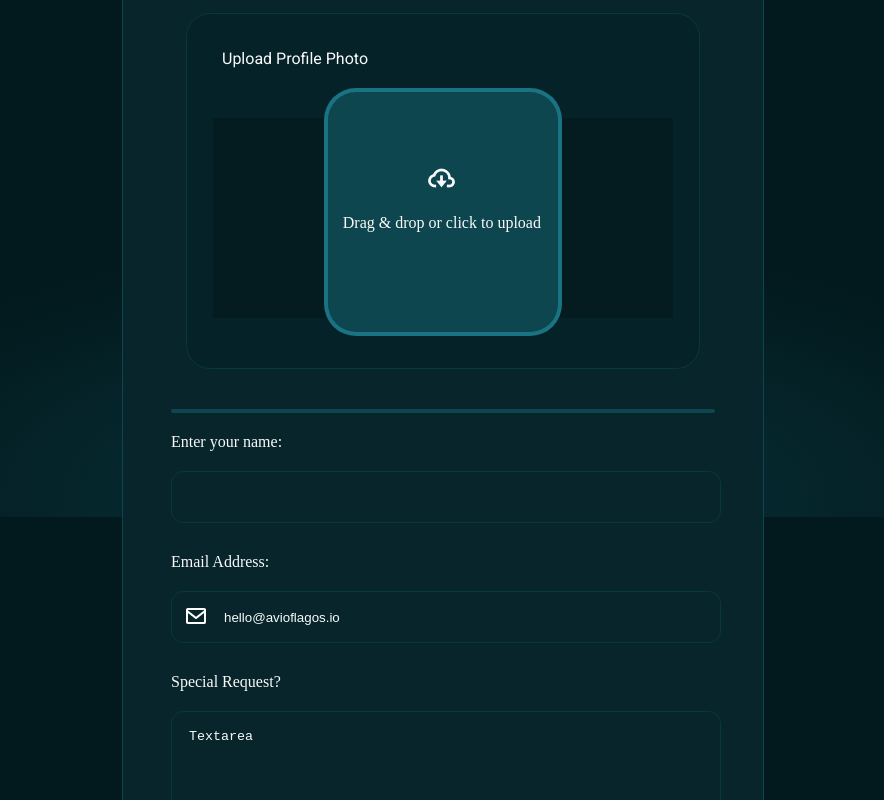
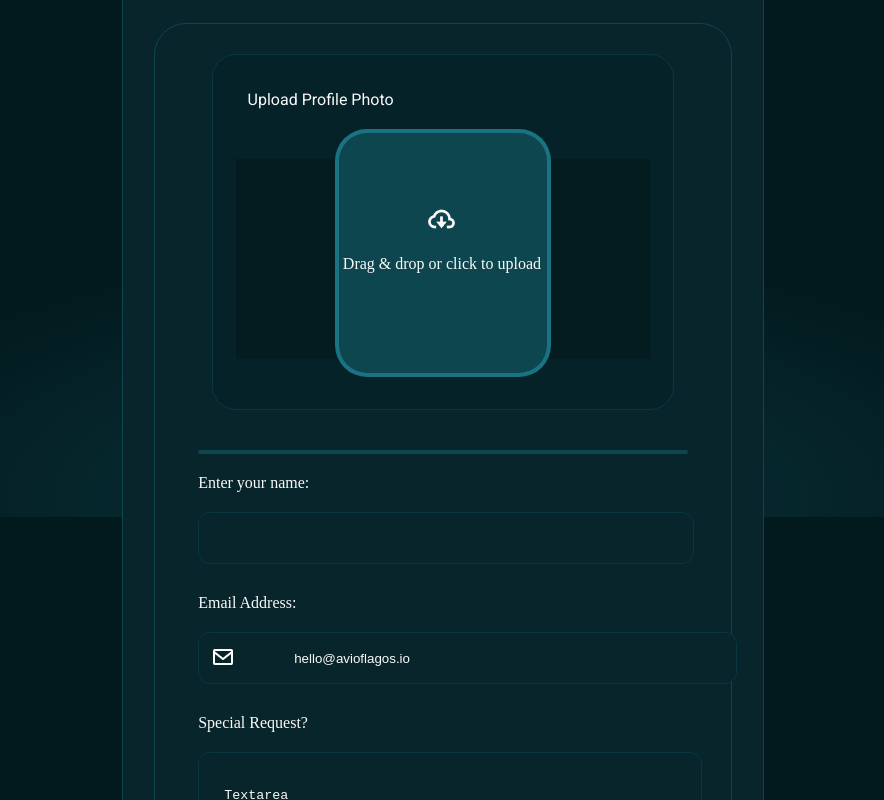
Before and after one commit to Nyerhowho9/HNG_12_TASK_2-Ticket-conferencing-app, a React (Vite) app: page / in a window 1280 px wide. Both pictures are taken after a click on the button "Next". Shown: the part 283-1083 px from the top of the page, without its empty margins (197-1081 px from the left). Built offline with nearby package versions, Linux system fonts and the light colour scheme; a web font is replaced by a local one.

Commit message:
fixed avatar upload issue and added a border and background color to the form

```diff
--- a/src/pages/Details.jsx
+++ b/src/pages/Details.jsx
@@ -61,7 +61,7 @@ export default function Details() {
         setUploading(true); // Indicate uploading
         const formDataCloudinary = new FormData();
         formDataCloudinary.append("file", file);
-        formDataCloudinary.append("upload_preset", CLOUDINARY_UPLOAD_PRESET); // Replace with Cloudinary preset
+        formDataCloudinary.append("upload_preset", CLOUDINARY_UPLOAD_PRESET);
 
         try {
             const response = await axios.post(
@@ -78,7 +78,7 @@ export default function Details() {
             setAvatarPreview(imageUrl); // Update preview inside drop zone
             setUploading(false);
         } catch (error) {
-            console.error("Upload error:", error);
+            console.error("Upload error:", error.response ? error.response.data : error.message);
             setErrors((prev) => ({ ...prev, avatar: "Failed to upload avatar" }));
             setUploading(false);
         }
--- a/src/styles/Details.module.css
+++ b/src/styles/Details.module.css
@@ -7,6 +7,16 @@
     margin-top: 20px;
     padding-bottom: 20px;
     margin-bottom: 40px;
+    padding-bottom: 50px;
+}
+.form{
+    border-radius: 32px;
+
+background: #08252B;
+width: 90%;
+margin: auto;
+margin-top: 40px;
+padding-bottom: 30px;
 }
 .imgContainer{
     width: 80%;
@@ -81,7 +91,9 @@
     width: 85%;
     margin: auto;
 }
-
+input[type=email]{
+    padding-left: 45px;
+}
 .emailContainer, .aboutContainer{
     margin-top: 30px;
 }
@@ -121,6 +133,8 @@ textarea::placeholder{
     background-color: var(--darkgreen);
     margin-top: 20px;
     color: #FAFAFA;
+    padding-left: 10px;
+    padding-top: 20px;
 
 }
 .buttonContainer{
@@ -158,6 +172,16 @@ textarea::placeholder{
     }
     .progressContainer{
         margin-top: -10px;
+    }
+    .form{
+        border-radius: 32px;
+    border: 1px solid #0E464F;
+
+    background: #08252B;
+    width: 90%;
+    margin: auto;
+    margin-top: 40px;
+    padding-bottom: 30px;
     }
     .imgContainer{
         width: 80%;
```
